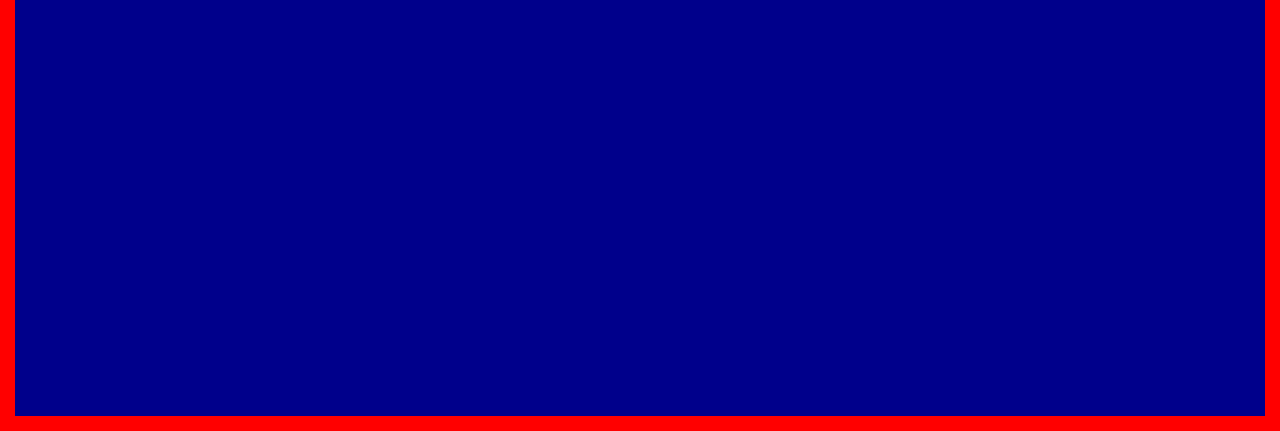
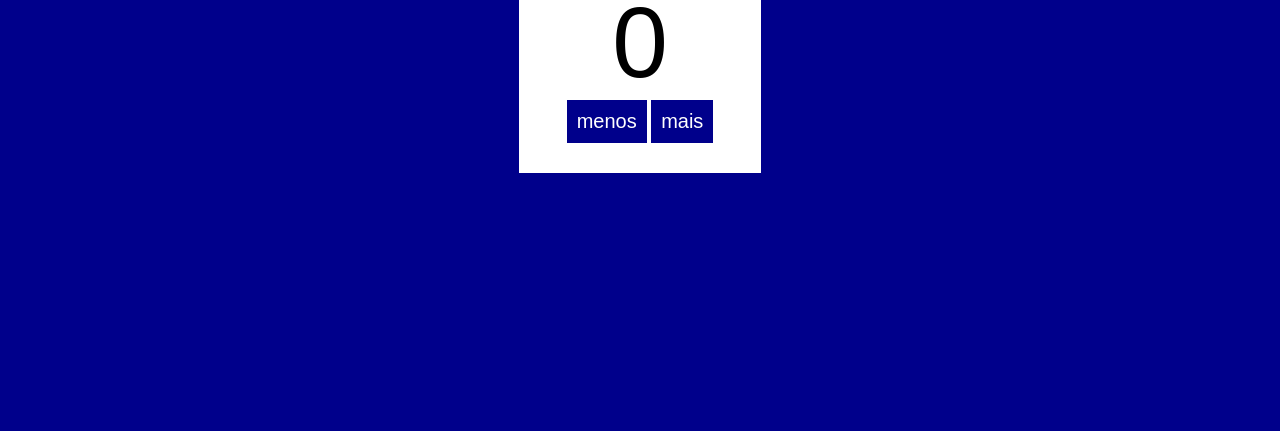
Before and after one commit to hellyzeu/contador, a plain HTML site: page index.html in a window 1280 px wide. Shown: the part 369-800 px from the top of the page. Drawn offline with Linux system fonts and the light colour scheme.

Commit message:
ajustes css

```diff
--- a/index.html
+++ b/index.html
@@ -12,16 +12,36 @@
 
     body {
       background: darkblue;
-      border: 15px solid red;
       height: 100vh;
+      display: grid;
+      place-items: center;
+      font-family: Arial, sans-serif;
     }
     .container {
       background: white;
-      max-width: 300px;
-      margin-left: auto;
-      margin-right: auto;
-      margin-top: auto;
-      margin-bottom: auto;
+      padding: 30px;
+      text-align: center;
+    }
+
+    h1 {
+      text-transform: uppercase;
+    }
+
+    p {
+      font-size: 100px;
+    }
+
+    button {
+      padding: 10px;
+      border: none;
+      background: darkblue;
+      color: white;
+      cursor: pointer;
+      font-size: 20px;
+    }
+
+    button:hover {
+      opacity: .7;
     }
   </style>
 </head>
```
